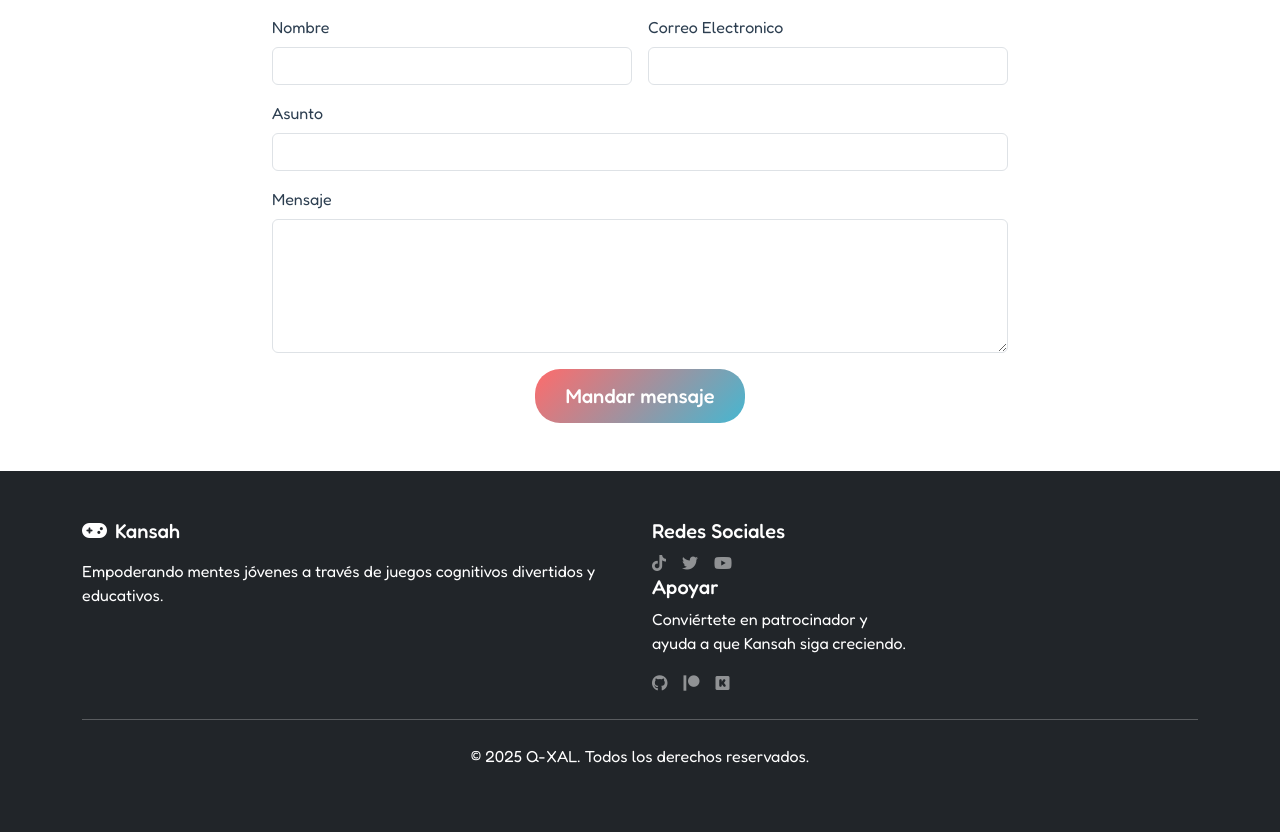
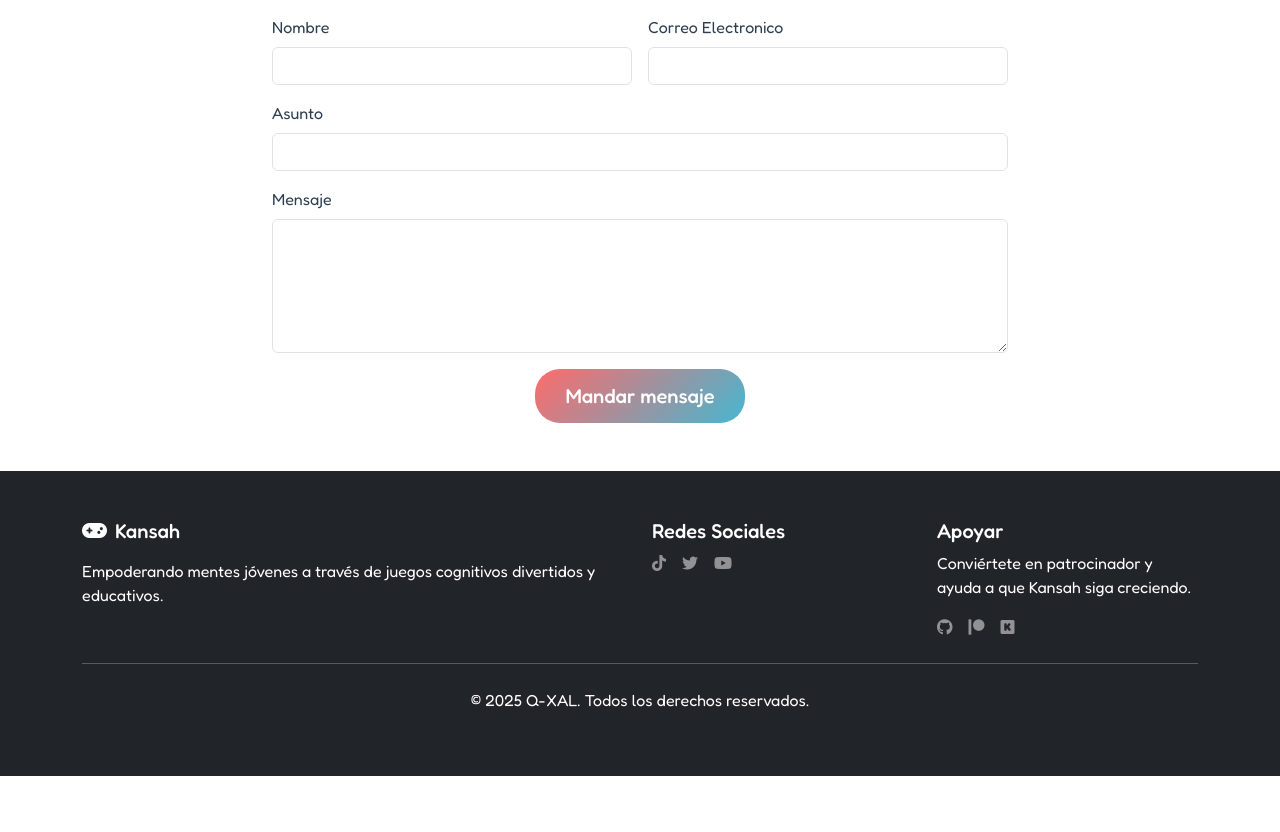
Before and after one commit to BeyondJules08/qxal_website, a Flask app: page /Contacto in a window 1280 px wide. Shown: the part 262-1094 px from the top of the page. After the commit the page ends 1038 px from the top, so only its background shows below. Run offline with Flask 3, Linux system fonts and the light colour scheme.

Commit message:
Update sponsor

```diff
--- a/templates/base.html
+++ b/templates/base.html
@@ -163,6 +163,8 @@
                         <a href="#" class="text-white-50"><i class="fab fa-twitter"></i></a>
                         <a href="#" class="text-white-50"><i class="fab fa-youtube"></i></a>
                     </div>
+                </div>
+                <div class="col-md-3">
                     <h5>Apoyar</h5>
                     <p>Conviértete en patrocinador y ayuda a que Kansah siga creciendo.</p>
                     <div class="d-flex gap-3">
```
